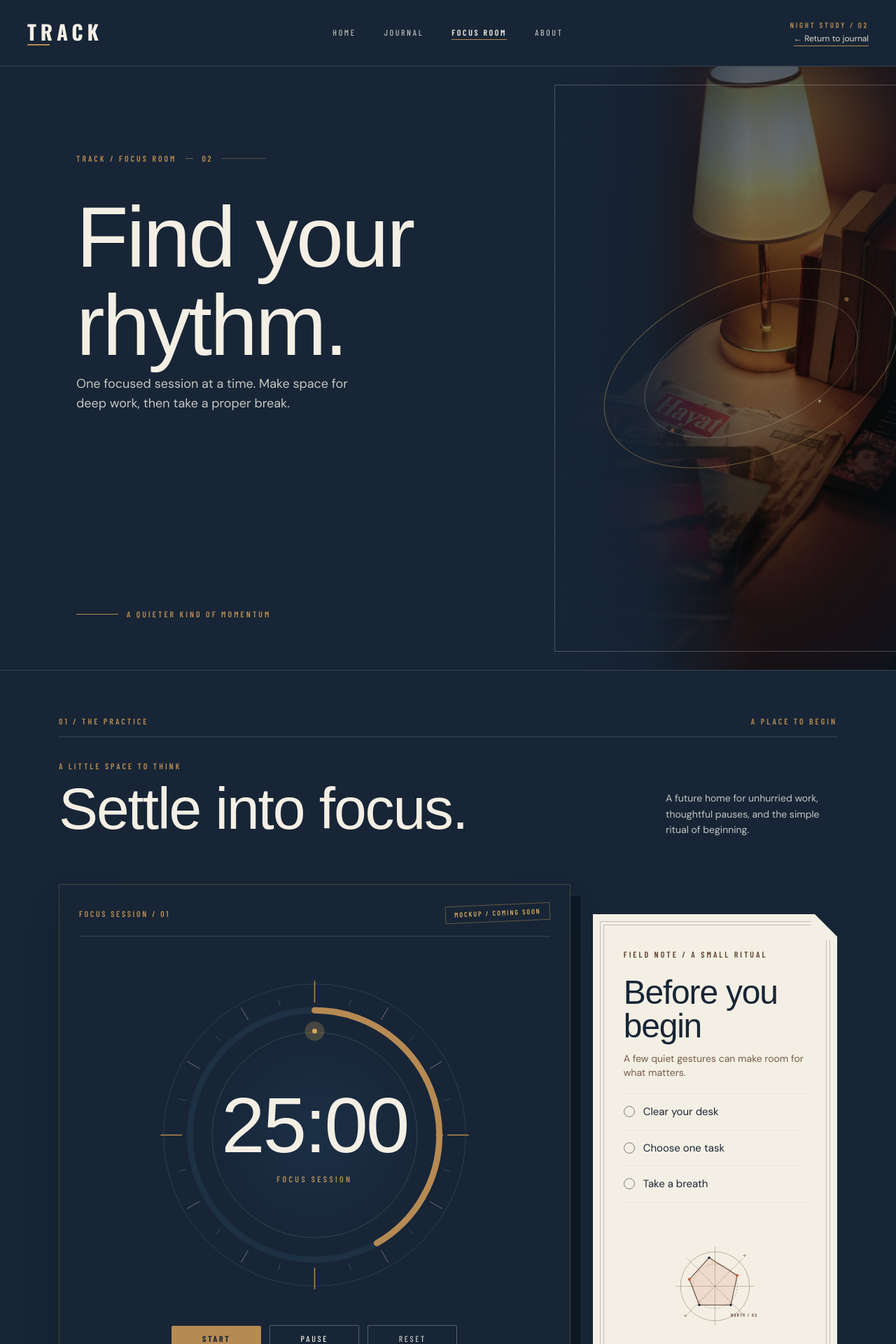
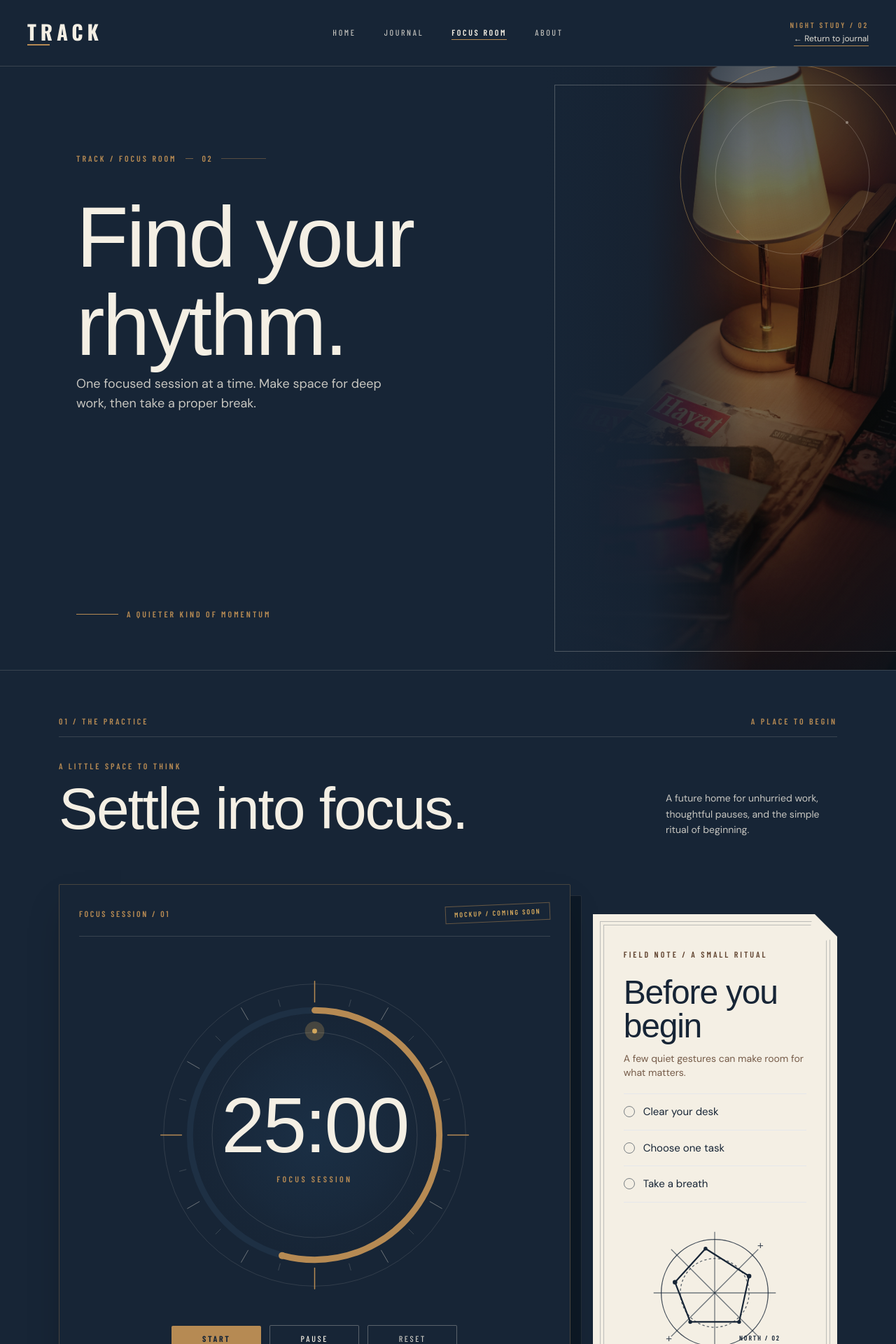
Before and after one commit to vujwalved5/track, a Next.js app: page /focus-room in a window 1280 px wide. Shown: the top 1920 px of the page at 70% size. Built offline with nearby package versions, Linux system fonts and the light colour scheme; a web font is replaced by a local one.

Commit message:
Task 14E: Focus Room clean-up and pixel alignment

```diff
--- a/components/public/FocusHero.tsx
+++ b/components/public/FocusHero.tsx
@@ -25,7 +25,7 @@ export function FocusHero() {
               <span className="block mt-1">rhythm.</span>
             </h1>
 
-            <p className="font-public-sans text-base sm:text-lg text-[#F4EFE4]/80 max-w-[415px] leading-relaxed mt-[8px]">
+            <p className="font-public-sans text-base sm:text-lg text-[#F4EFE4]/80 max-w-[440px] leading-relaxed mt-[8px]">
               One focused session at a time. Make space for deep work, then take a proper break.
             </p>
           </div>
@@ -76,37 +76,35 @@ export function FocusHero() {
             +
           </div>
 
-          {/* Subtle Celestial Orbit Overlay with solid thin circles */}
+          {/* Subtle Celestial Orbit Overlay with circles centred on the lamp (measured at x=352, y=158) */}
           <div className="absolute inset-0 pointer-events-none opacity-45 z-[6]">
             <svg
-              viewBox="0 0 574 860"
+              viewBox="0 0 586 862"
               fill="none"
               xmlns="http://www.w3.org/2000/svg"
               className="w-full h-full text-[#D2A75D]"
               aria-label="Celestial orbit lines"
               role="img"
             >
-              <g transform="rotate(-22 287 430)">
-                <ellipse
-                  cx="287"
-                  cy="430"
-                  rx="220"
-                  ry="125"
+              <g>
+                <circle
+                  cx="352"
+                  cy="158"
+                  r="160"
                   stroke="currentColor"
                   strokeWidth="1"
                 />
-                <ellipse
-                  cx="287"
-                  cy="430"
-                  rx="160"
-                  ry="85"
+                <circle
+                  cx="352"
+                  cy="158"
+                  r="110"
                   stroke="#F4EFE4"
                   strokeWidth="0.8"
                   opacity="0.6"
                 />
-                <circle cx="450" cy="390" r="3" fill="#D2A75D" />
-                <circle cx="150" cy="470" r="2.5" fill="#BD634A" />
-                <circle cx="360" cy="510" r="2" fill="#F4EFE4" />
+                <circle cx="512" cy="158" r="3" fill="#D2A75D" />
+                <circle cx="274" cy="236" r="2.5" fill="#BD634A" />
+                <circle cx="430" cy="80" r="2" fill="#F4EFE4" />
               </g>
             </svg>
           </div>
--- a/components/public/FocusReflection.tsx
+++ b/components/public/FocusReflection.tsx
@@ -1,6 +1,6 @@
 export function FocusReflection() {
   return (
-    <section className="relative overflow-hidden bg-gradient-to-r from-[#172536] via-[#1a2d42] to-[#2e4760] text-[#F4EFE4] pt-[104px] pb-[104px] border-b border-[#F4EFE4]/15">
+    <section className="relative overflow-hidden bg-gradient-to-r from-[#172536] via-[#293b4f] to-[#52667b] text-[#F4EFE4] pt-[104px] pb-[104px] border-b border-[#F4EFE4]/15">
       {/* Background Star Specks */}
       <div className="absolute inset-0 pointer-events-none opacity-40">
         <svg
--- a/components/public/FocusTheJourney.tsx
+++ b/components/public/FocusTheJourney.tsx
@@ -164,10 +164,8 @@ export function FocusTheJourney() {
             </div>
           </div>
 
-          {/* Right Card: Sound Study / Preview (w = 644px, h = 359px) */}
-          <div className="lg:col-span-7 bg-gradient-to-r from-[#1c3230] via-[#1a2c32] to-[#172536] border border-[#F4EFE4]/15 rounded-[2px] p-3 sm:p-4 relative overflow-hidden flex flex-col justify-between h-[359px]">
-            {/* Inner Framing Border */}
-            <div className="border border-[#F4EFE4]/12 rounded-[1px] p-6 sm:p-7 h-full flex flex-col justify-between">
+          {/* Right Card: Sound Study / Preview (w = 644px, h = 359px) - inner white border removed per Task 14E */}
+          <div className="lg:col-span-7 bg-gradient-to-r from-[#1c3230] via-[#1a2c32] to-[#172536] border border-[#F4EFE4]/15 rounded-[2px] p-7 sm:p-8 relative overflow-hidden flex flex-col justify-between h-[359px]">
             {/* Top Row: Label and Play Button */}
             <div className="flex items-start justify-between">
               <div>
@@ -261,7 +259,6 @@ export function FocusTheJourney() {
           </div>
         </div>
       </div>
-      </div>
     </section>
   )
 }
--- a/components/public/FocusThePractice.tsx
+++ b/components/public/FocusThePractice.tsx
@@ -84,20 +84,20 @@ export function FocusThePractice() {
                     {/* Thick dark track ring */}
                     <circle cx="250" cy="250" r="180" stroke="#1e3044" strokeWidth="9" />
 
-                    {/* Thick gold arc: 150 degrees clockwise from 12 o'clock (25 mins on 60 min clock) */}
+                    {/* Thick gold arc: starts at 12 o'clock and ends near 6 o'clock (about 195 degrees) per Task 14E */}
                     <circle
                       cx="250"
                       cy="250"
                       r="180"
                       stroke="#B68A53"
                       strokeWidth="9"
-                      strokeDasharray="471.2 1131"
+                      strokeDasharray="612.6 1131"
                       strokeLinecap="round"
                       transform="rotate(-90 250 250)"
                     />
 
-                    {/* Orbit indicator bead on active arc at 3 o'clock */}
-                    <circle cx="430" cy="250" r="5" fill="#B68A53" />
+                    {/* Orbit indicator bead on active arc near 6 o'clock (195 degrees) */}
+                    <circle cx="203" cy="424" r="5" fill="#B68A53" />
 
                     {/* Glowing amber beacon star at 12 o'clock inside dial */}
                     <circle cx="250" cy="100" r="14" fill="#D2A75D" opacity="0.25" />
@@ -299,53 +299,52 @@ export function FocusThePractice() {
                     </div>
                   </div>
 
-                  {/* Middle Section: Habit Balance Radar Chart with matched compact size and darker contrast */}
-                  <div className="py-4 my-auto flex flex-col items-center justify-center">
-                    <div className="relative w-full max-w-[155px] aspect-square flex items-center justify-center">
+                  {/* Middle Section: Habit Balance Radar Chart with larger size (240px), darker lines, no pink fill */}
+                  <div className="py-0.5 my-auto flex flex-col items-center justify-center">
+                    <div className="relative w-full max-w-[240px] aspect-square flex items-center justify-center">
                       <svg
                         viewBox="0 0 220 220"
                         fill="none"
                         xmlns="http://www.w3.org/2000/svg"
-                        className="w-full h-full text-[#60432F]"
+                        className="w-full h-full text-[#172536]"
                         aria-label="Habit balance radar chart"
                         role="img"
                       >
                         {/* Outer solid circular outline */}
-                        <circle cx="110" cy="110" r="70" stroke="#60432F" strokeOpacity="0.55" strokeWidth="1" />
+                        <circle cx="110" cy="110" r="70" stroke="#172536" strokeOpacity="0.8" strokeWidth="1.2" />
 
                         {/* Inner dashed circle */}
-                        <circle cx="110" cy="110" r="45" stroke="#60432F" strokeOpacity="0.55" strokeWidth="1" strokeDasharray="3 3" />
+                        <circle cx="110" cy="110" r="45" stroke="#172536" strokeOpacity="0.7" strokeWidth="1.2" strokeDasharray="3 3" />
 
                         {/* 8 Radial Spokes through center (110, 110) */}
-                        <line x1="30" y1="110" x2="190" y2="110" stroke="#60432F" strokeOpacity="0.45" strokeWidth="1" />
-                        <line x1="110" y1="30" x2="110" y2="190" stroke="#60432F" strokeOpacity="0.45" strokeWidth="1" />
-                        <line x1="53" y1="53" x2="167" y2="167" stroke="#60432F" strokeOpacity="0.45" strokeWidth="1" />
-                        <line x1="53" y1="167" x2="167" y2="53" stroke="#60432F" strokeOpacity="0.45" strokeWidth="1" />
+                        <line x1="30" y1="110" x2="190" y2="110" stroke="#172536" strokeOpacity="0.6" strokeWidth="1.2" />
+                        <line x1="110" y1="30" x2="110" y2="190" stroke="#172536" strokeOpacity="0.6" strokeWidth="1.2" />
+                        <line x1="53" y1="53" x2="167" y2="167" stroke="#172536" strokeOpacity="0.6" strokeWidth="1.2" />
+                        <line x1="53" y1="167" x2="167" y2="53" stroke="#172536" strokeOpacity="0.6" strokeWidth="1.2" />
 
-                        {/* Polygon with 5 nodes - darker tobacco stroke and tint */}
+                        {/* Polygon with 5 nodes - dark line, no pink fill per Task 14E */}
                         <polygon
                           points="98,52 155,88 142,148 78,148 58,96"
-                          fill="#BD634A"
-                          fillOpacity="0.14"
-                          stroke="#60432F"
-                          strokeWidth="1.5"
+                          fill="none"
+                          stroke="#172536"
+                          strokeWidth="2"
                         />
                         {/* Vertex Nodes */}
                         <circle cx="98" cy="52" r="2.5" fill="#172536" />
-                        <circle cx="155" cy="88" r="3" fill="#BD634A" />
+                        <circle cx="155" cy="88" r="3" fill="#172536" />
                         <circle cx="142" cy="148" r="2.5" fill="#172536" />
                         <circle cx="78" cy="148" r="2.5" fill="#172536" />
-                        <circle cx="58" cy="96" r="3" fill="#BD634A" />
+                        <circle cx="58" cy="96" r="3" fill="#172536" />
 
                         {/* Crosshairs: Top-right and Bottom-left */}
-                        <text x="170" y="52" fill="#60432F" fillOpacity="0.75" fontSize="14" fontFamily="monospace" textAnchor="middle">+</text>
-                        <text x="50" y="174" fill="#60432F" fillOpacity="0.75" fontSize="14" fontFamily="monospace" textAnchor="middle">+</text>
+                        <text x="170" y="52" fill="#172536" fillOpacity="0.85" fontSize="14" fontFamily="monospace" textAnchor="middle">+</text>
+                        <text x="50" y="174" fill="#172536" fillOpacity="0.85" fontSize="14" fontFamily="monospace" textAnchor="middle">+</text>
 
                         {/* Label NORTH / 02 at bottom right */}
                         <text
                           x="142"
                           y="172"
-                          fill="#60432F"
+                          fill="#172536"
                           fontSize="9"
                           fontFamily="var(--font-barlow-condensed)"
                           fontWeight="600"
```
Also changed, not shown: components/public/PublicFooter.tsx (+12 -10 lines), 1 other file (tests, documents, lock files or other folders). Lines whose indentation alone changed are shown as unchanged.
